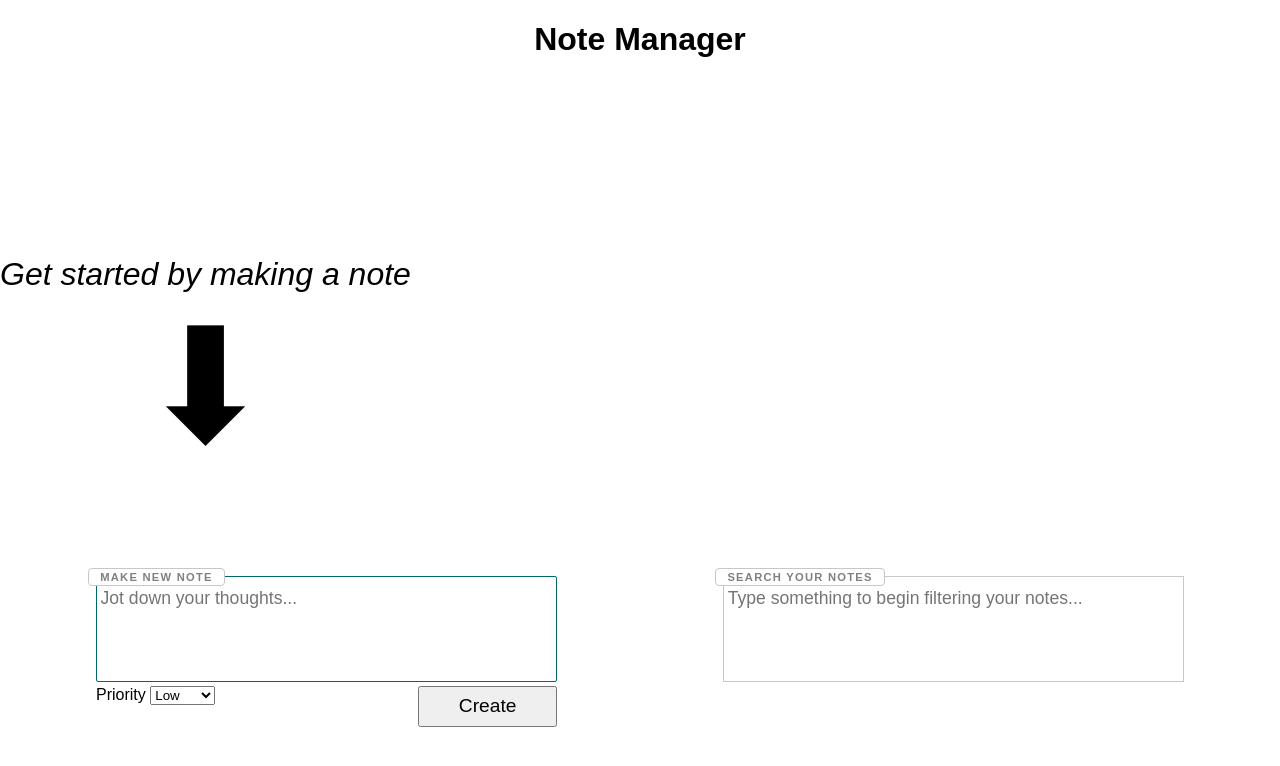
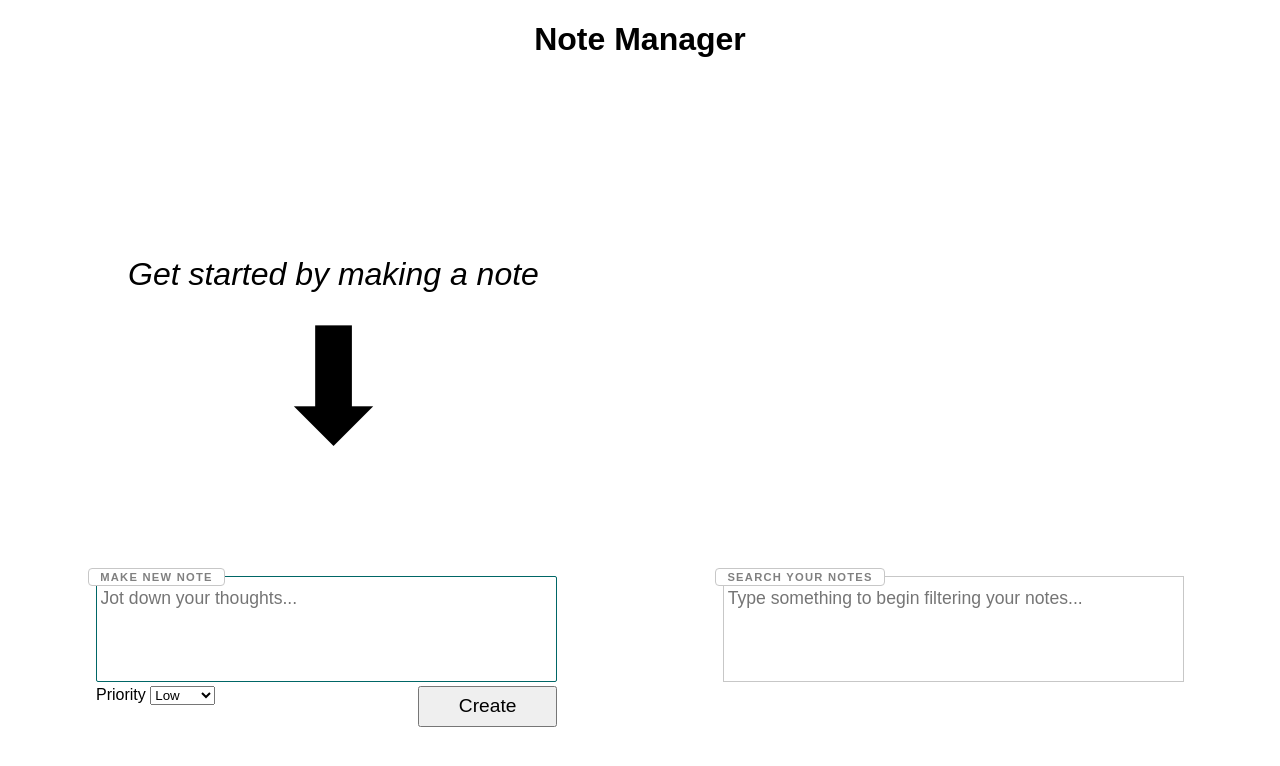
Before and after one commit to gdjoshwood/note-management-ui, a React (Create React App) app: page / in a window 1280 px wide. Shown: the top 766 px of the page. Built offline with nearby package versions, Linux system fonts and the light colour scheme.

Commit message:
ensure desktop empty state renders properly

```diff
--- a/src/App.scss
+++ b/src/App.scss
@@ -158,6 +158,10 @@
 @media only screen and (min-width: 1080px) {
   .Notes {
     flex-direction: row;
+    .EmptyHero {
+      position: relative;
+      left: 10%;
+    }
     .NoteList {
       height: 100%;
 
```
